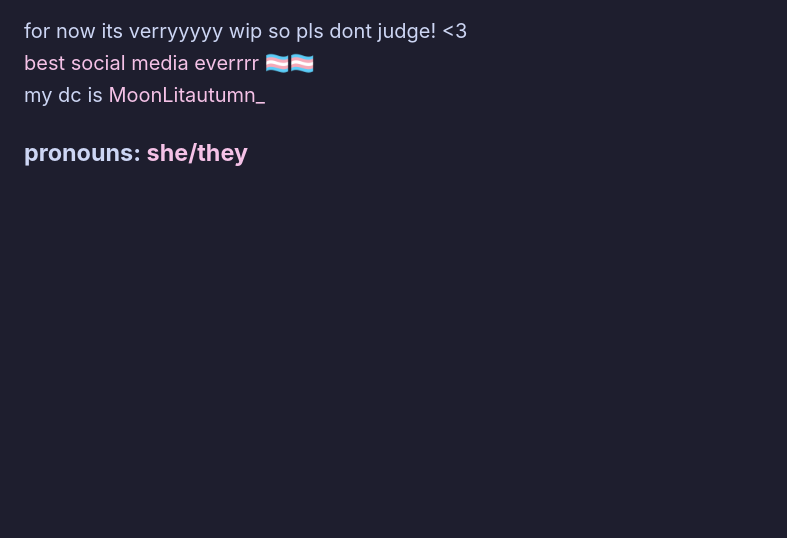
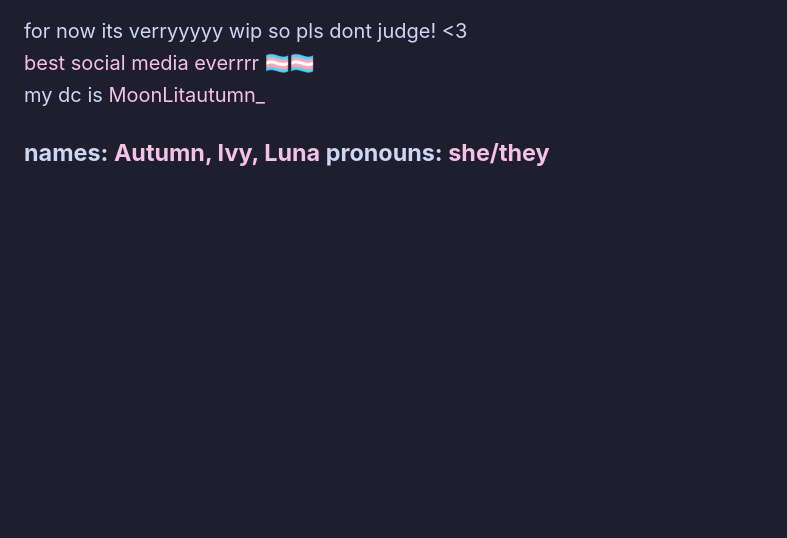
Before and after one commit to moonlitautumn/webbb, an Astro site: page / in a window 1280 px wide. Shown: the part 262-800 px from the top of the page, without its empty margins (0-787 px from the left). Built offline with nearby package versions, Linux system fonts and the light colour scheme; Astro itself is replaced by a stand-in of ours.

Commit message:
added name!

```diff
--- a/src/pages/index.astro
+++ b/src/pages/index.astro
@@ -20,6 +20,7 @@ import Card from '../components/Card.astro';
 		</p>
 		<p>
 			<h3>
+				names: <span style="color: var(--accent)">Autumn, Ivy, Luna </span>
 				pronouns: <span style="color: var(--accent)">she/they</span>
 			</h3>
 		</p>
```
